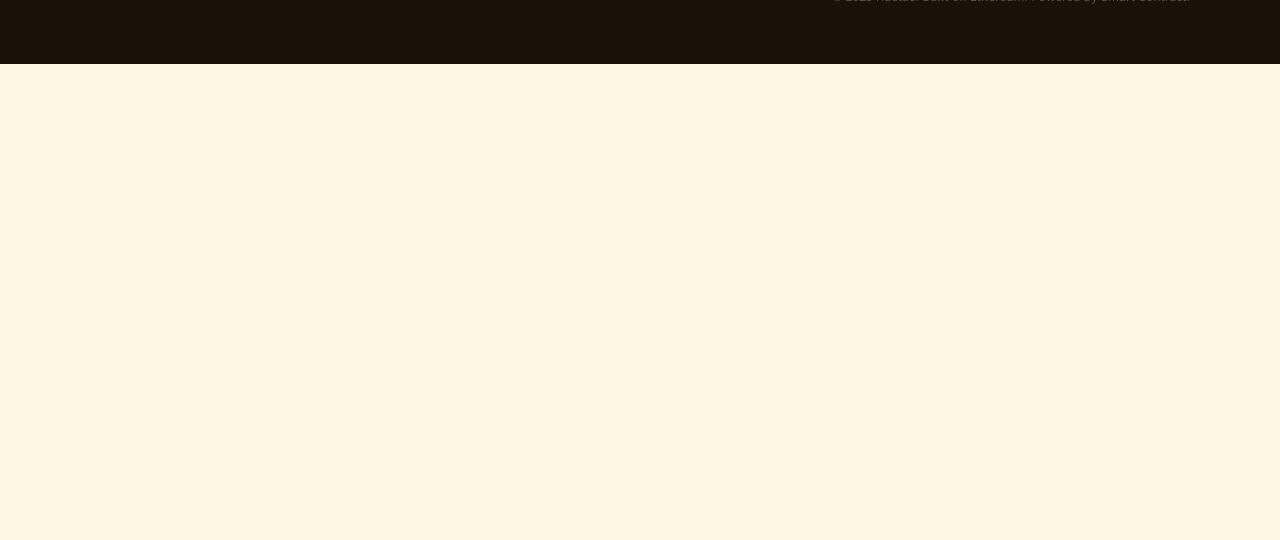
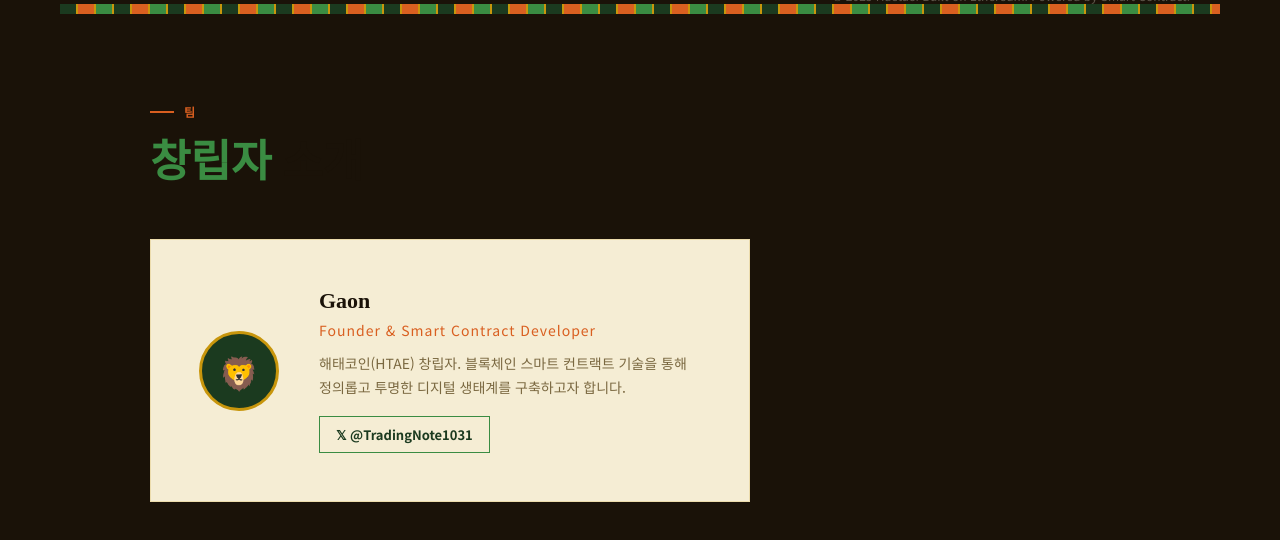
Before and after one commit to tnote1031-ops/haetae, a plain HTML site: page index.html in a window 1280 px wide. Shown: the part 4074-4614 px from the top of the page. Before the commit the page ends 4138 px from the top, so only its background shows below. Drawn offline with Linux system fonts and the light colour scheme.

Commit message:
Update index.html

```diff
--- a/index.html
+++ b/index.html
@@ -299,6 +299,24 @@
       <div class="footer-copy">© 2025 Haetae. Built on Ethereum. Powered by Smart Contract.</div>
     </div>
   </div>
+  <div class="danchung"></div>
+<section class="section" style="padding-top:80px; padding-bottom:80px;">
+  <span class="section-tag">팀</span>
+  <h2 class="section-title"><em>창립자</em> 소개</h2>
+  <div style="background:var(--paper); border:1px solid rgba(200,150,12,0.2); padding:48px; display:flex; align-items:center; gap:40px; max-width:600px;">
+    <div style="width:80px; height:80px; border-radius:50%; background:var(--green-dark); border:3px solid var(--gold); display:flex; align-items:center; justify-content:center; flex-shrink:0;">
+      <span style="font-size:32px;">🦁</span>
+    </div>
+    <div>
+      <div style="font-family:'Noto Serif KR',serif; font-size:22px; font-weight:900; color:var(--ink); margin-bottom:6px;">Gaon</div>
+      <div style="font-size:14px; color:var(--orange); margin-bottom:12px; letter-spacing:1px;">Founder & Smart Contract Developer</div>
+      <div style="font-size:14px; color:var(--muted); line-height:1.7; margin-bottom:16px;">해태코인(HTAE) 창립자. 블록체인 스마트 컨트랙트 기술을 통해 정의롭고 투명한 디지털 생태계를 구축하고자 합니다.</div>
+      <a href="https://x.com/TradingNote1031" target="_blank" style="display:inline-flex; align-items:center; gap:8px; color:var(--green-dark); font-size:13px; font-weight:700; text-decoration:none; border:1px solid var(--green-main); padding:8px 16px;">
+        𝕏 @TradingNote1031
+      </a>
+    </div>
+  </div>
+</section>
 </footer>
 
 </body>
```
